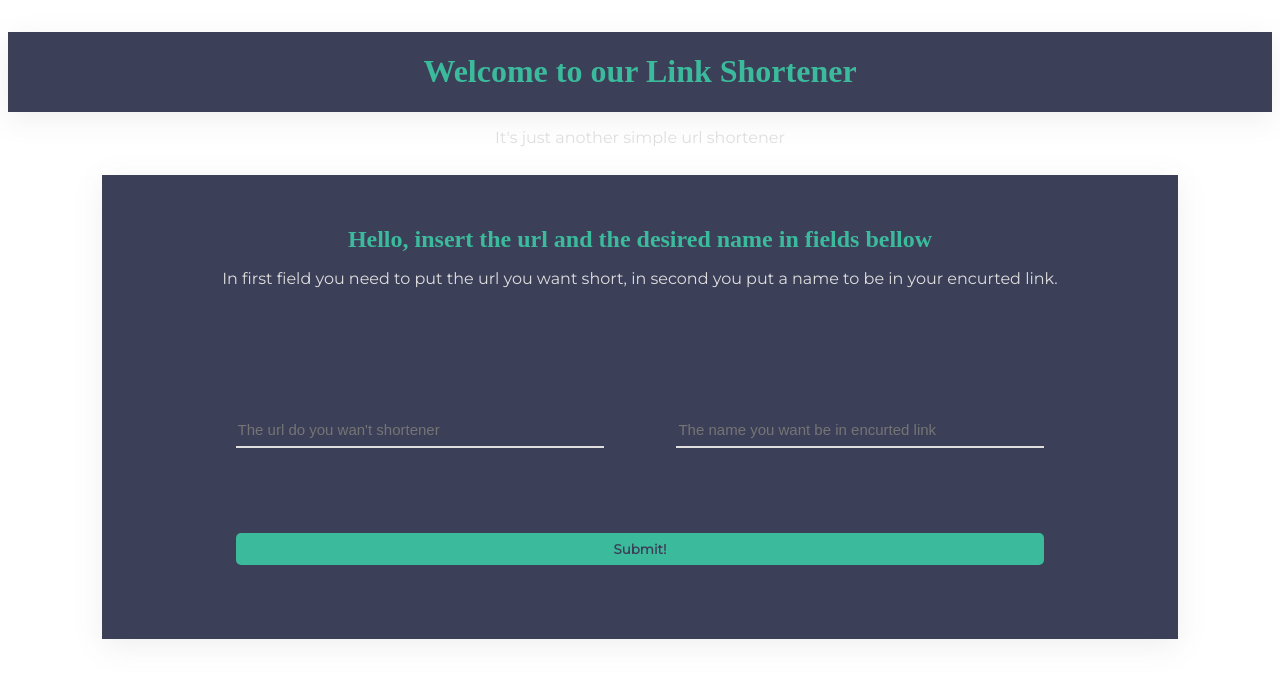
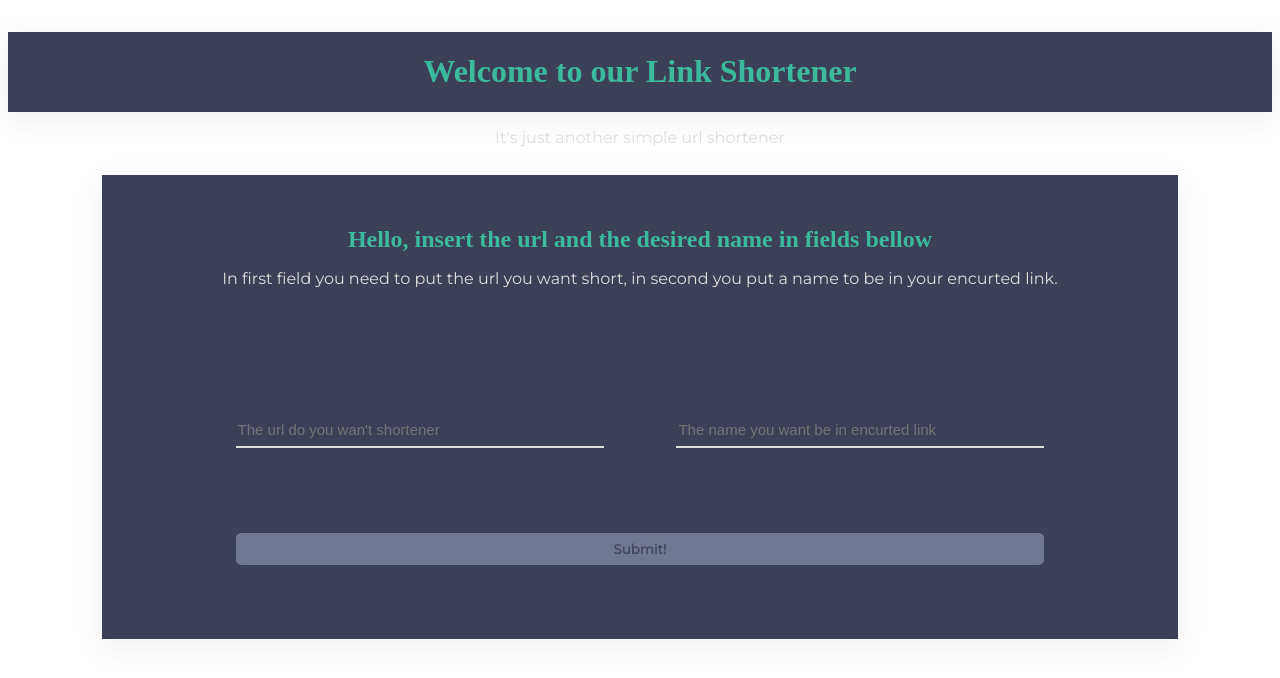
Before and after one commit to brandao-rafael/link-shortener, a Next.js app in the folder frontend/: page /ShortenerHomePage in a window 1280 px wide. Shown: the top 678 px of the page. Built offline with nearby package versions, Linux system fonts and the light colour scheme.

Commit message:
feat: create validations to fields and initial submit logics

```diff
--- a/frontend/package.json
+++ b/frontend/package.json
@@ -20,6 +20,7 @@
     "next": "^13.4.10",
     "react": "^18.2.0",
     "react-dom": "^18.2.0",
+    "react-toastify": "^9.1.3",
     "styled-components": "^6.0.5",
     "typescript": "^5.1.6"
   },
--- a/frontend/src/components/Content.tsx
+++ b/frontend/src/components/Content.tsx
@@ -1,21 +1,31 @@
 import React, { ChangeEvent, useState } from "react";
 import { Button, Container, H2, HeadlineContent, Input, InputContent } from "./styles/content";
 import { Subtitle } from "./styles/title";
+import IUrlInfo from "~/interfaces/iUrlInfo";
 
-const Content: React.FC = () => {
+const Content: React.FC<{ submit: (urlInfo: IUrlInfo) => Promise<void> }> = ({ submit }) => {
   const [urlInfo, setUrlInfo] = useState({
     originalUrl: '',
     customWord: '',
   });
+  const [isValid, setIsValid] = useState(false);
 
-  const handleChange = (event: ChangeEvent<HTMLInputElement>):void => {
+  const validateUrlInfo = () => {
+    const regexUrl = RegExp(/^(https?:\/\/)(([\w.-]+)\.([a-zA-Z]{2,63})(:[0-9]{1,5})?)(\/[^\s]*)?$/);
+    const isValidUrl = regexUrl.test(urlInfo.originalUrl);
+    const isValidWord = urlInfo.customWord.length > 3;
+    const isValid = isValidUrl && isValidWord;
+    setIsValid(isValid);
+  }
+
+  const handleChange = (event: ChangeEvent<HTMLInputElement>): void => {
     const { name, value } = event.target;
     setUrlInfo((prevState) => ({
       ...prevState,
       [name]: value,
     }));
+    validateUrlInfo();
   }
-
 
   return (
     <Container>
@@ -37,7 +47,10 @@ const Content: React.FC = () => {
           value={urlInfo.customWord}
         />
       </InputContent>
-      <Button>
+      <Button
+        onClick={() => submit(urlInfo)}
+        disabled={!isValid}
+      >
         Submit!
       </Button>
     </Container>
--- a/frontend/src/components/styles/content.ts
+++ b/frontend/src/components/styles/content.ts
@@ -58,6 +58,14 @@ const Button = styled.button`
     color: ${colors.green};
     transition: all ease-in-out 300ms;
   }
+  &:disabled {
+    background-color: ${colors.tertiary};
+    color: ${colors.gray};
+    cursor: none;
+    &:hover {
+      border: none;
+    }
+  }
 `;
 
 export {
--- /dev/null
+++ b/frontend/src/interfaces/iUrlInfo.ts
@@ -0,0 +1,4 @@
+export default interface IUrlInfo {
+  originalUrl: string,
+  customWord: string,
+}
--- a/frontend/src/pages/ShortenerHomePage.tsx
+++ b/frontend/src/pages/ShortenerHomePage.tsx
@@ -1,12 +1,41 @@
-import React from 'react';
+import React, { useState } from 'react';
+import { ToastContainer, toast } from 'react-toastify';
+import 'react-toastify/dist/ReactToastify.css';
 import Content from '~/components/Content';
 import TitleContainer from '~/components/Title';
+import IUrlInfo from '~/interfaces/iUrlInfo';
+import generateUrl from "~/utils/generateUrl";
 
 const ShortenerHomePage: React.FC = () => {
+
+  const [shortUrl, setShortUrl] = useState('');
+
+  const submit = async (urlInfo: IUrlInfo):Promise<void> => {
+    const response = await generateUrl(urlInfo);
+    console.log(response);
+    if(typeof response === 'string') {
+      toast(response);
+    } else {
+      setShortUrl(response.data.shortUrl);
+    }
+  }
+
   return (
     <div>
       <TitleContainer />
-      <Content />
+      <Content submit={submit} />
+      <ToastContainer
+        position="top-center"
+        autoClose={5000}
+        hideProgressBar={false}
+        newestOnTop={false}
+        closeOnClick
+        rtl={false}
+        pauseOnFocusLoss={false}
+        draggable
+        pauseOnHover
+        theme="dark"
+      />
     </div>
   );
 }
--- a/frontend/src/pages/_app.tsx
+++ b/frontend/src/pages/_app.tsx
@@ -1,3 +1,4 @@
+import 'react-toastify/dist/ReactToastify.css';
 import '../styles/fonts/fonts.css';
 import { AppProps } from 'next/app';
 
--- a/frontend/src/utils/generateUrl.ts
+++ b/frontend/src/utils/generateUrl.ts
@@ -1,19 +1,22 @@
 import 'dotenv/config';
-import axios from 'axios';
+import axios, { AxiosError } from 'axios';
+import IUrlInfo from '~/interfaces/iUrlInfo';
 
 const BASE_URL = process.env.BASE_URL || 'http://localhost:3005';
 
-interface IUrlInfo {
-  originalUrl: string,
-  customWord: string,
-}
-
 const generateUrl = async (urlInfo: IUrlInfo) => {
-  const response = await axios.post(`${BASE_URL}/shorten`, urlInfo);
-  if (response.status != 201) {
-    return response.data.message;
+  try {
+    const response = await axios.post(`${BASE_URL}/shorten`, urlInfo);
+    if (response.status != 201) {
+      return response.data.message;
+    }
+    return response.data;
+  } catch (error) {
+    if(axios.isAxiosError(error)) {
+      return error.message;
+    }
+    return 'Something gone wrong!'
   }
-  return response.data;
 }
 
 export default generateUrl;
```
Also changed, not shown: 1 other file (tests, documents, lock files or other folders).
